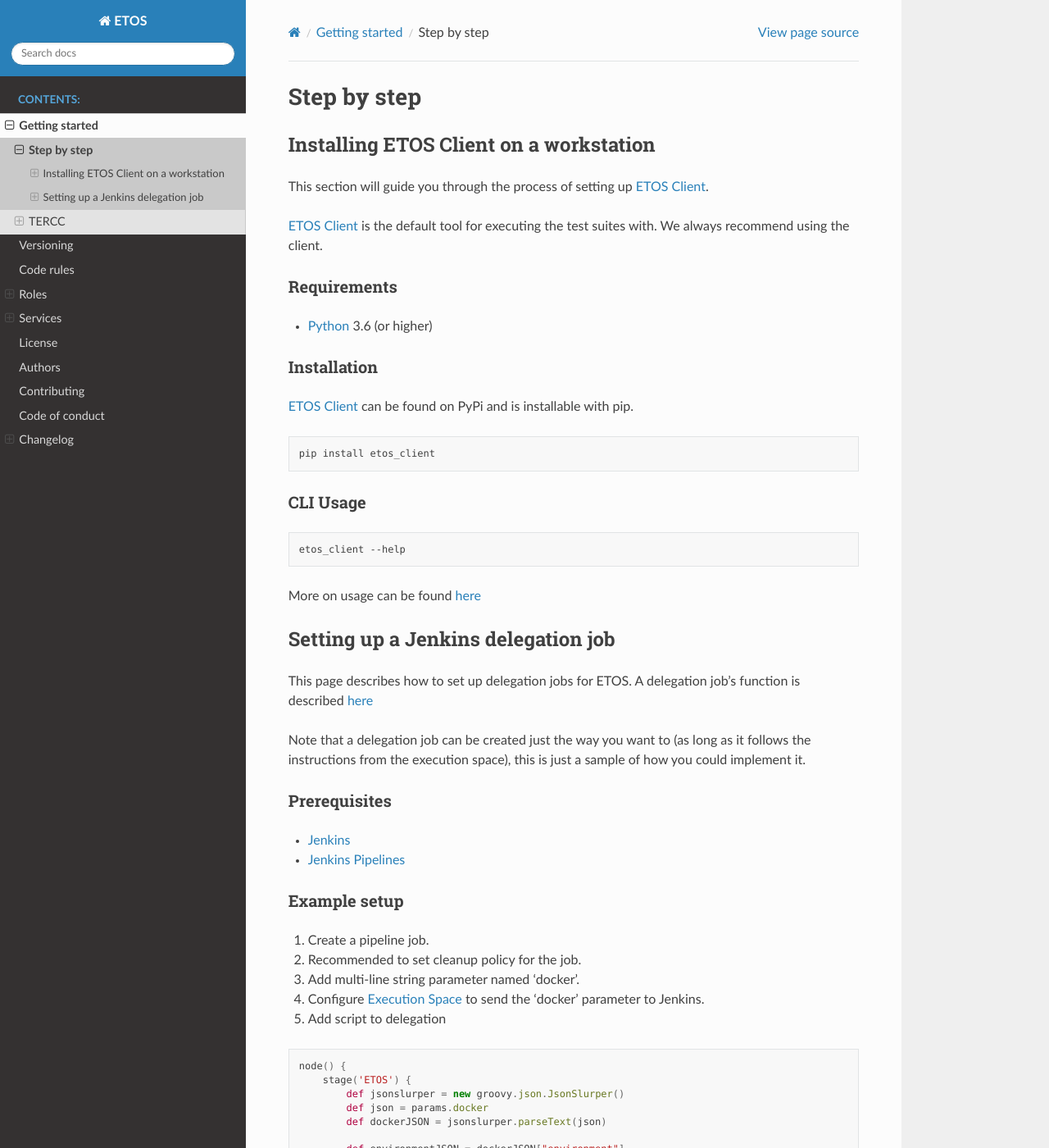
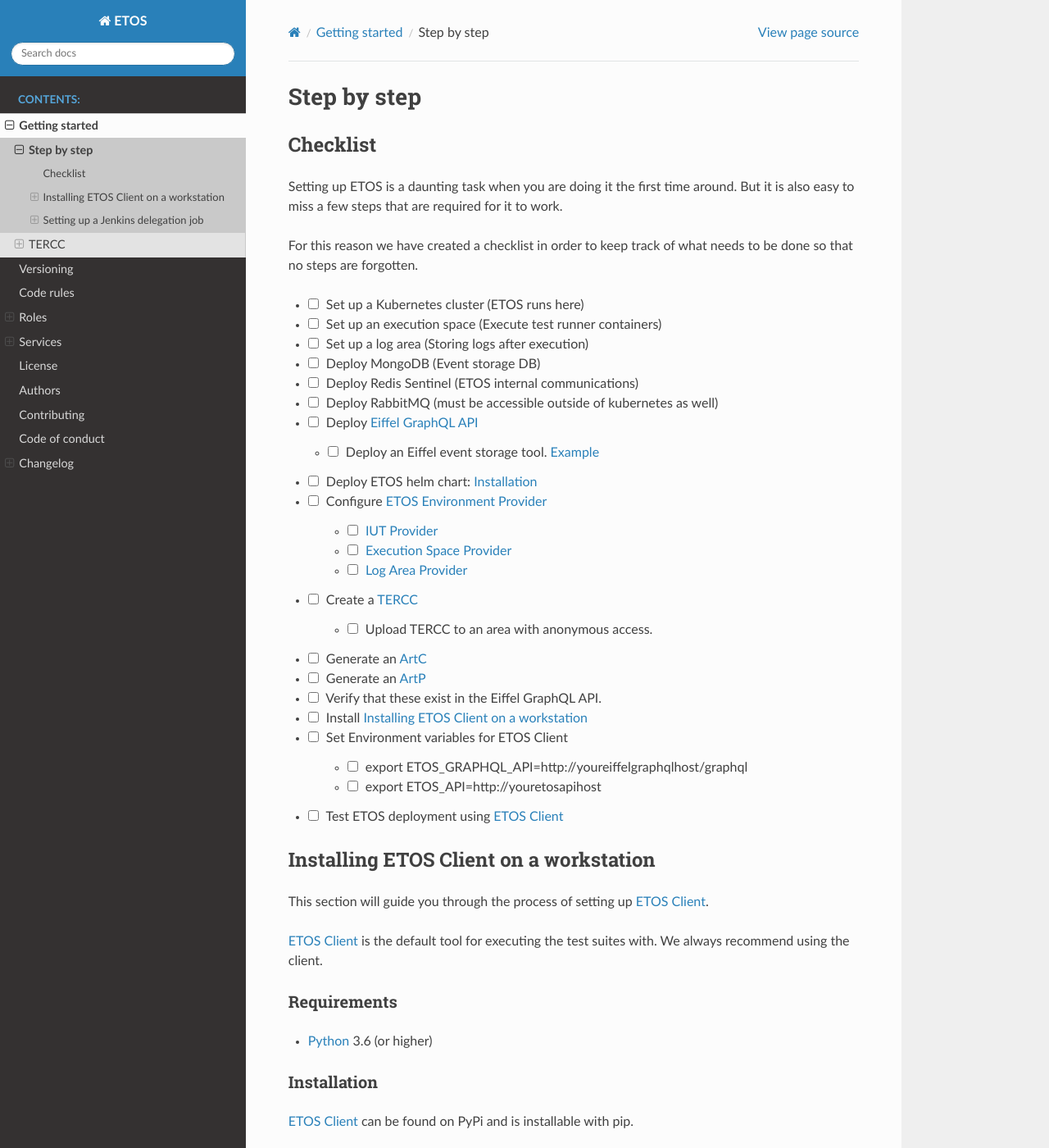
Before and after one commit to eiffel-community/etos, a Sphinx documentation site: the page built from source/getting_started/step-by-step.rst, in a window 1280 px wide and 1400 px high. Shown: the whole window at 82% size. Built offline with Sphinx 7.4.7 and the Read the Docs theme 2.0.0, drawn with Linux system fonts in a browser that asks for light colours.

Commit message:
Adding a checklist to follow when setting up ETOS

```diff
--- a/source/getting_started/step-by-step.rst
+++ b/source/getting_started/step-by-step.rst
@@ -1,8 +1,58 @@
 .. _step-by-step:
+
+
+.. |checkbox| raw:: html
+
+    <input type="checkbox">
+
 
 ============
 Step by step
 ============
+
+
+Checklist
+=========
+
+Setting up ETOS is a daunting task when you are doing it the first time around.
+But it is also easy to miss a few steps that are required for it to work.
+
+For this reason we have created a checklist in order to keep track of what needs to be done so that no steps are forgotten.
+
+* |checkbox| Set up a Kubernetes cluster (ETOS runs here)
+* |checkbox| Set up an execution space (Execute test runner containers)
+* |checkbox| Set up a log area (Storing logs after execution)
+* |checkbox| Deploy MongoDB (Event storage DB)
+* |checkbox| Deploy Redis Sentinel (ETOS internal communications)
+* |checkbox| Deploy RabbitMQ (must be accessible outside of kubernetes as well)
+* |checkbox| Deploy `Eiffel GraphQL API <https://eiffel-graphql-api.readthedocs.io/en/latest/examples.html#start-api-docker>`_
+
+  * |checkbox| Deploy an Eiffel event storage tool. `Example <https://eiffel-graphql-api.readthedocs.io/en/latest/examples.html#start-storage-docker>`_
+
+* |checkbox| Deploy ETOS helm chart: :ref:`index:Installation`
+* |checkbox| Configure :ref:`etos-environment-provider`
+
+   * |checkbox| :ref:`services/etos_environment_provider:IUT Provider`
+
+   * |checkbox| :ref:`services/etos_environment_provider:Execution Space Provider`
+
+   * |checkbox| :ref:`services/etos_environment_provider:Log Area Provider`
+
+* |checkbox| Create a :ref:`tercc`
+
+   * |checkbox| Upload TERCC to an area with anonymous access.
+
+* |checkbox| Generate an `ArtC <https://github.com/eiffel-community/eiffel/blob/master/eiffel-vocabulary/EiffelArtifactCreatedEvent.md>`_
+* |checkbox| Generate an `ArtP <https://github.com/eiffel-community/eiffel/blob/master/eiffel-vocabulary/EiffelArtifactPublishedEvent.md>`_
+* |checkbox| Verify that these exist in the Eiffel GraphQL API.
+* |checkbox| Install :ref:`getting_started/step-by-step:Installing ETOS Client on a workstation`
+* |checkbox| Set Environment variables for ETOS Client
+
+   * |checkbox| export ETOS_GRAPHQL_API=http://youreiffelgraphqlhost/graphql
+
+   * |checkbox| export ETOS_API=http://youretosapihost
+
+* |checkbox| Test ETOS deployment using :ref:`ETOS Client <services/etos_client:General Syntax>`
 
 
 Installing ETOS Client on a workstation
--- a/source/index.rst
+++ b/source/index.rst
@@ -1,3 +1,6 @@
+.. _index:
+
+
 Welcome to ETOS's documentation!
 ================================
 
```
